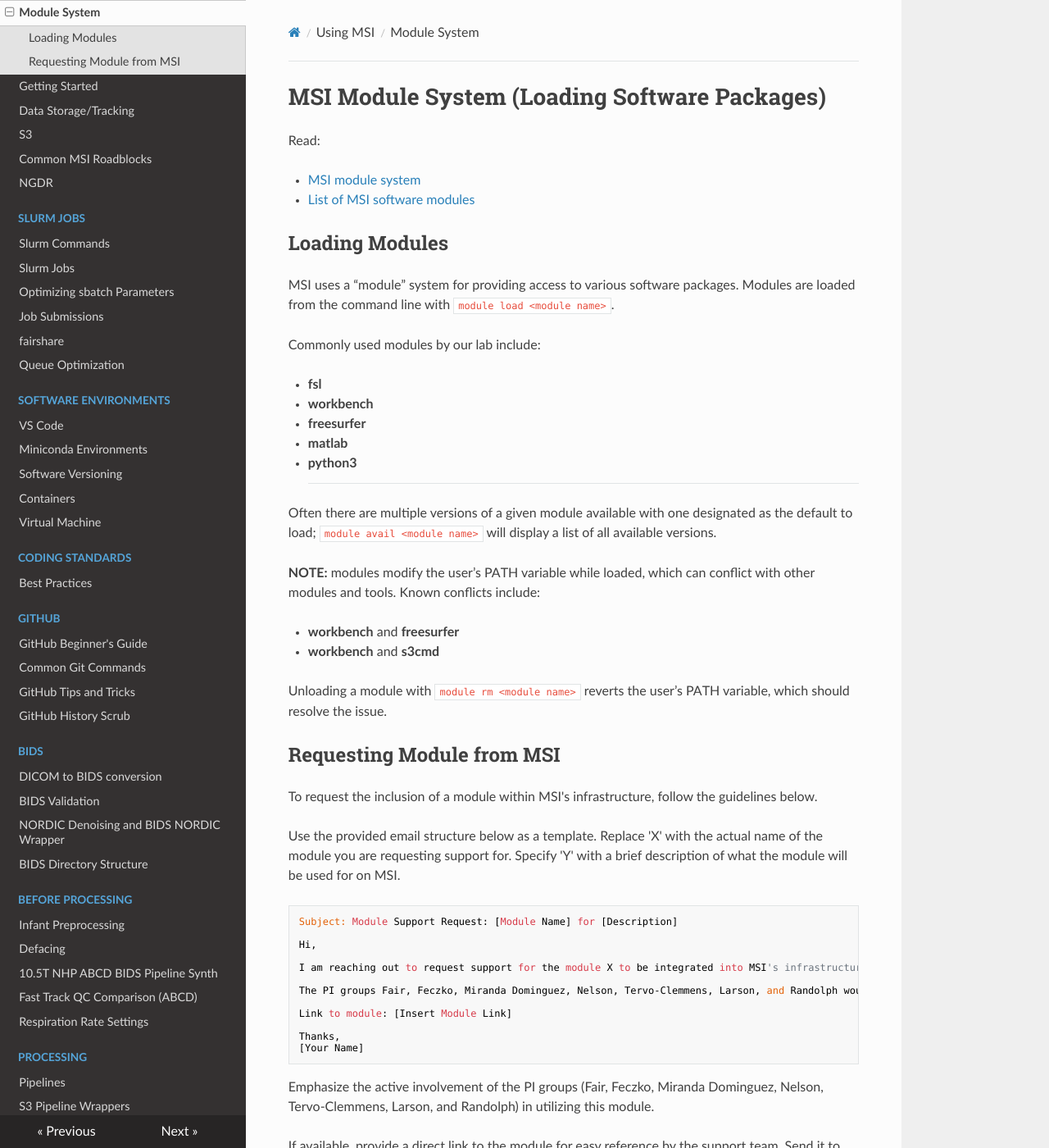
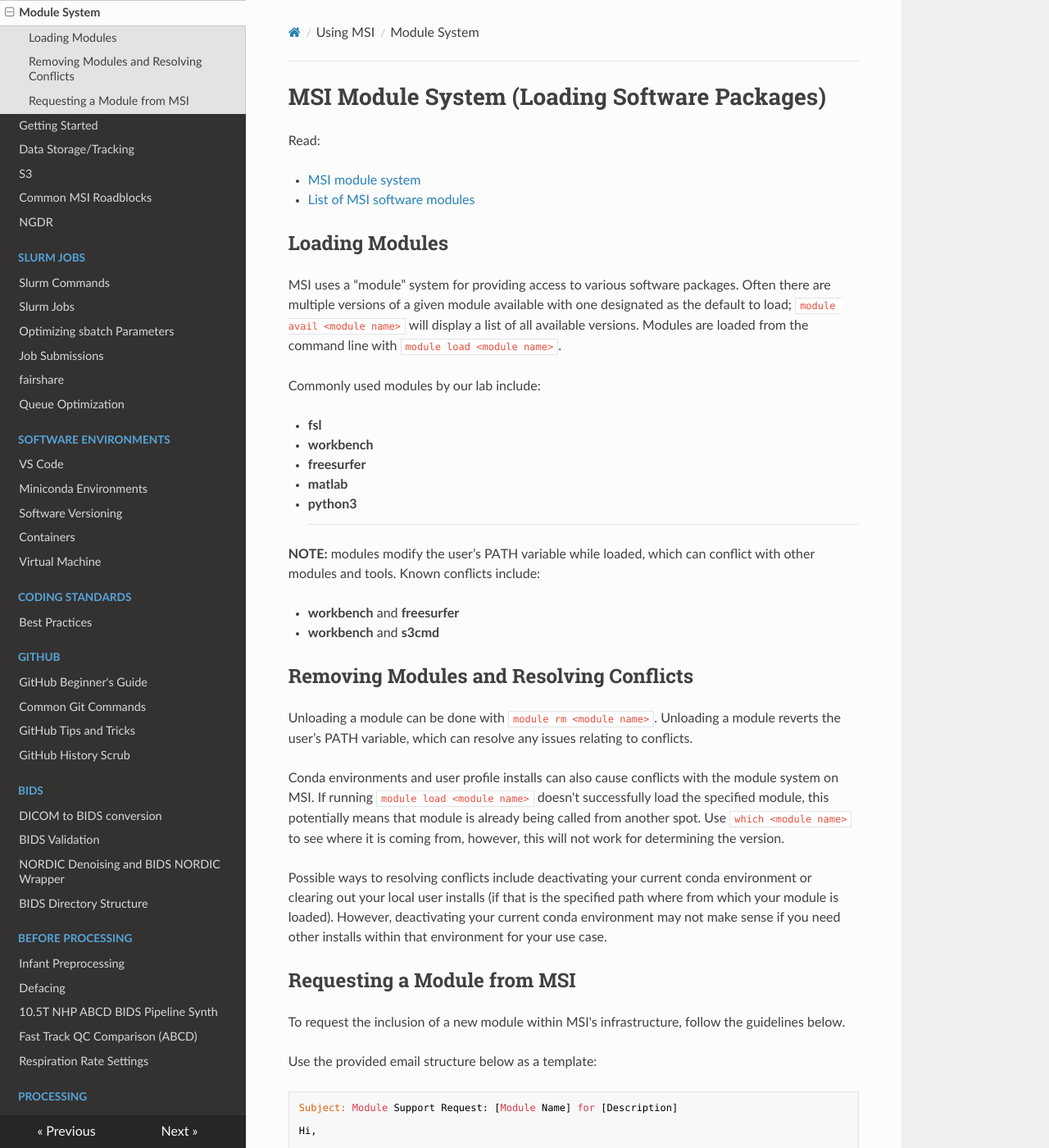
Before and after one commit to DCAN-Labs/cdni-brain, an MkDocs documentation site: the page built from docs/modules.md, in a window 1280 px wide and 1400 px high. Shown: the whole window at 82% size. Built offline with MkDocs 1.6.1, drawn with Linux system fonts in a browser that asks for light colours; nearby versions of some CDN libraries; some of the changed text lies outside the part shown.

Commit message:
module system page edits

````diff
--- a/docs/modules.md
+++ b/docs/modules.md
@@ -8,7 +8,7 @@ Read:
 
 ## Loading Modules
 
-MSI uses a “module” system for providing access to various software packages. Modules are loaded from the command line with `module load <module name>`.
+MSI uses a “module” system for providing access to various software packages. Often there are multiple versions of a given module available with one designated as the default to load;  `module avail <module name>` will display a list of all available versions. Modules are loaded from the command line with `module load <module name>`.
 
 Commonly used modules by our lab include:
 
@@ -21,32 +21,34 @@ Commonly used modules by our lab include:
     **	**
 
 
-Often there are multiple versions of a given module available with one designated as the default to load;  `module avail <module name>` will display a list of all available versions.
-
 
 **NOTE:** modules modify the user’s PATH variable while loaded, which can conflict with other modules and tools. Known conflicts include:
 
 * **workbench** and **freesurfer**
 * **workbench** and **s3cmd**
 
-Unloading a module with `module rm <module name>` reverts the user’s PATH variable, which should resolve the issue.
+## Removing Modules and Resolving Conflicts
 
-## Requesting Module from MSI
+Unloading a module can be done with `module rm <module name>`. Unloading a module reverts the user’s PATH variable, which can resolve any issues relating to conflicts.
 
-To request the inclusion of a module within MSI's infrastructure, follow the guidelines below.
+Conda environments and user profile installs can also cause conflicts with the module system on MSI. If running `module load <module name>` doesn't successfully load the specified module, this potentially means that module is already being called from another spot. Use `which <module name>` to see where it is coming from, however, this will not work for determining the version.
 
-Use the provided email structure below as a template.
-Replace 'X' with the actual name of the module you are requesting support for.
-Specify 'Y' with a brief description of what the module will be used for on MSI.
+Possible ways to resolving conflicts include deactivating your current conda environment or clearing out your local user installs (if that is the specified path where from which your module is loaded). However, deactivating your current conda environment may not make sense if you need other installs within that environment for your use case.
+
+## Requesting a Module from MSI
+
+To request the inclusion of a new module within MSI's infrastructure, follow the guidelines below.
+
+Use the provided email structure below as a template:
 
 ```
 Subject: Module Support Request: [Module Name] for [Description]
 
 Hi,
 
-I am reaching out to request support for the module X to be integrated into MSI's infrastructure for Y purpose.
+I am reaching out to request support for the module [Module Name] to be integrated into MSI's infrastructure for [brief description of module purpose on MSI].
 
-The PI groups Fair, Feczko, Miranda Dominguez, Nelson, Tervo-Clemmens, Larson, and Randolph would be actively using this module.
+The PI groups Fair, Feczko, Miranda Dominguez, Nelson, Tervo-Clemmens, Larson, and Randolph would be actively using this module. [Include any other relavant information such as examples of the work, study or project it is going to be used for.]
 
 Link to module: [Insert Module Link]
 
@@ -54,7 +56,7 @@ Thanks,
 [Your Name]
 ```
 
-Emphasize the active involvement of the PI groups (Fair, Feczko, Miranda Dominguez, Nelson, Tervo-Clemmens, Larson, and Randolph) in utilizing this module.
+Emphasize the active involvement of the PI groups (Fair, Feczko, Miranda Dominguez, Nelson, Tervo-Clemmens, Larson, and Randolph) and the relevant work that utilizes this module. Important to list all the PI groups everytime even if some of them wont be using the module right away or at all.
 
 If available, provide a direct link to the module for easy reference by the support team.
 Send it to help@msi.umn.edu.
````
